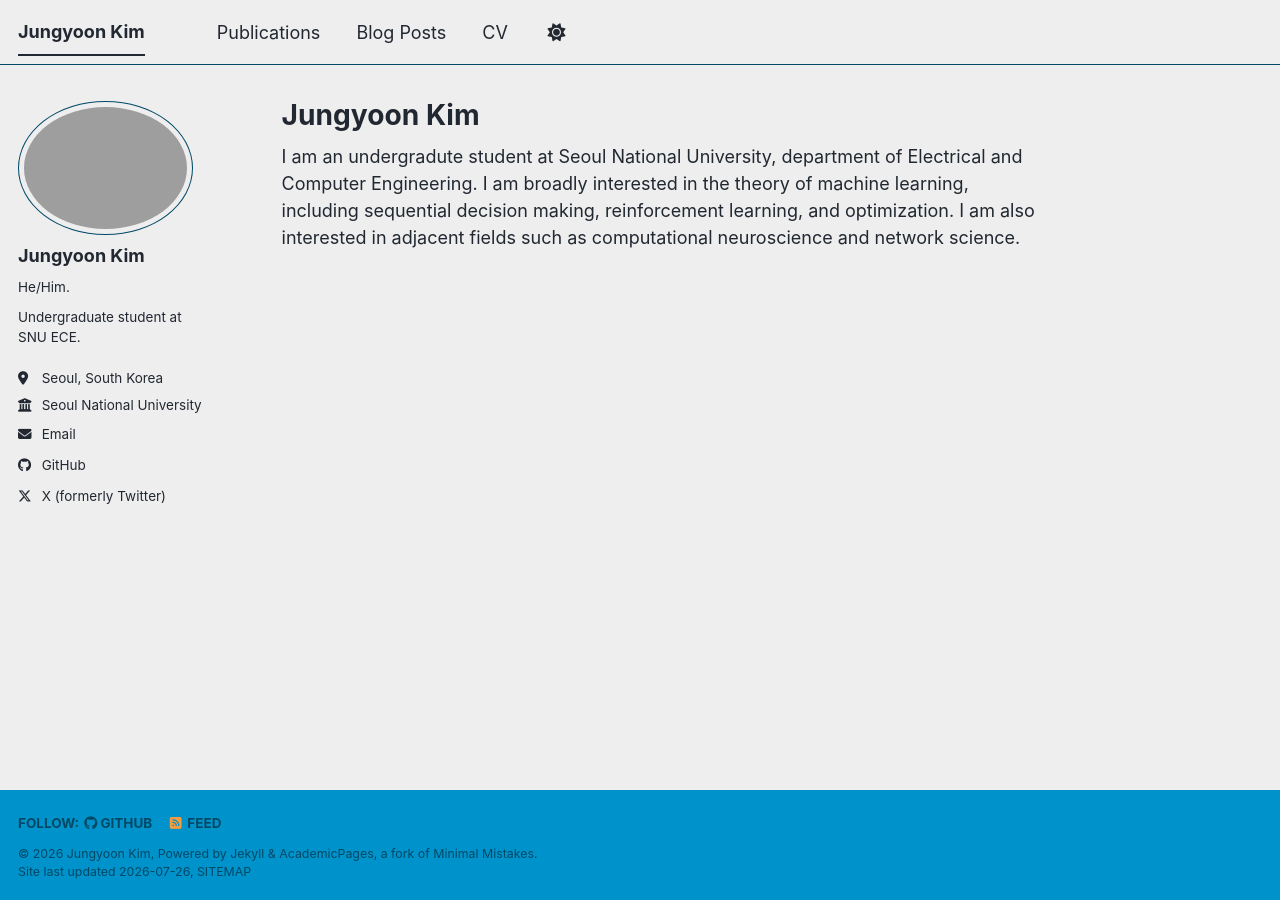
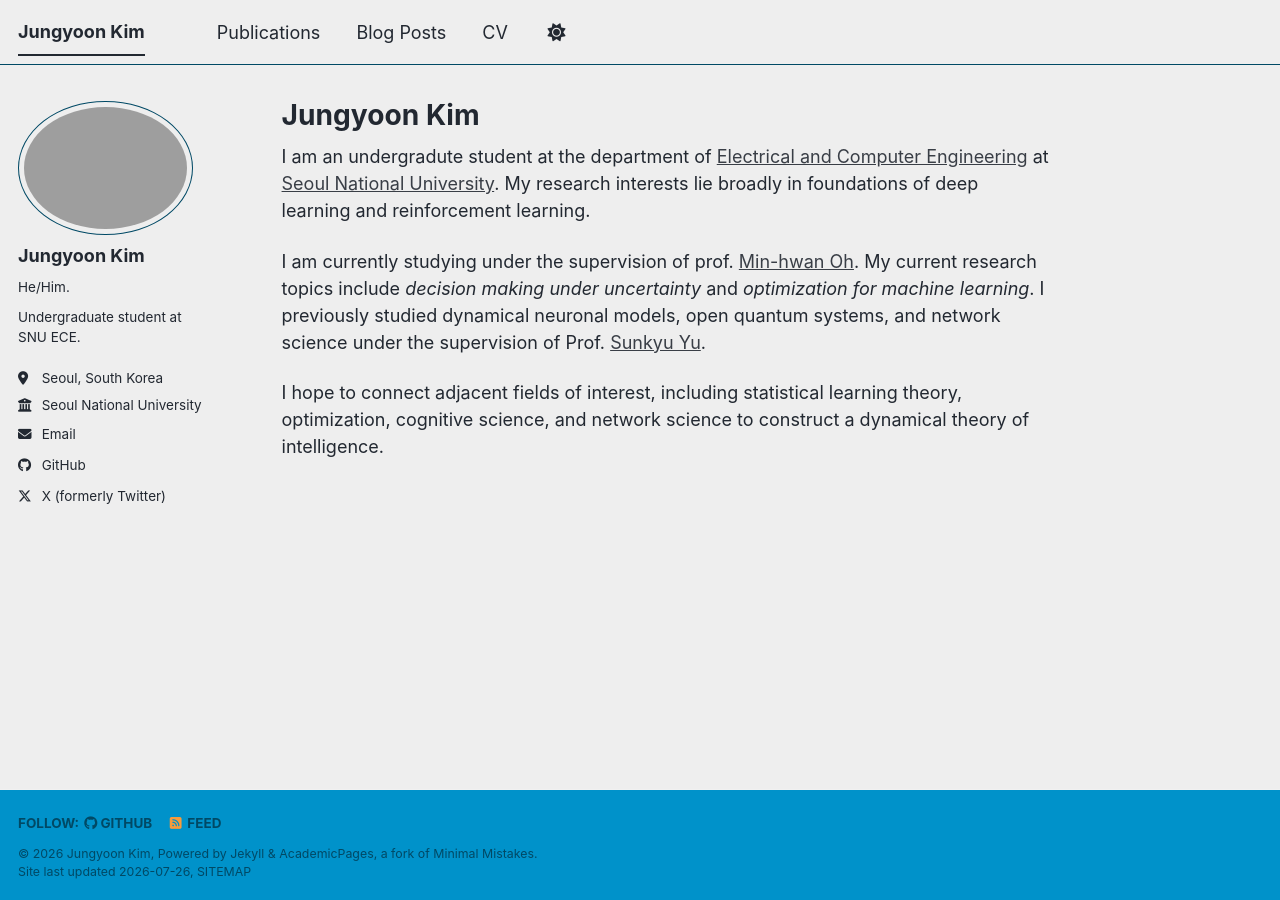
Before and after one commit to cogniti0n/cogniti0n.github.io, a Jekyll site: the page built from _pages/about.md, in a window 1280 px wide. Built offline with Jekyll 4.4.1, drawn with Linux system fonts in a browser that asks for light colours; a script bundle is joined from its source files by our own code; library files that are not in the unit come from our copies.

Commit message:
update about

```diff
--- a/_pages/about.md
+++ b/_pages/about.md
@@ -7,4 +7,8 @@ redirect_from:
   - /about.html
 ---
 
-I am an undergradute student at Seoul National University, department of Electrical and Computer Engineering. I am broadly interested in the theory of machine learning, including sequential decision making, reinforcement learning, and optimization. I am also interested in adjacent fields such as computational neuroscience and network science.
+I am an undergradute student at the department of [Electrical and Computer Engineering](https://ece.snu.ac.kr/) at [Seoul National University](https://en.snu.ac.kr/). My research interests lie broadly in foundations of deep learning and reinforcement learning.
+
+I am currently studying under the supervision of prof. [Min-hwan Oh](https://minoh.io/). My current research topics include *decision making under uncertainty* and *optimization for machine learning*. I previously studied dynamical neuronal models, open quantum systems, and network science under the supervision of Prof. [Sunkyu Yu](https://waves.snu.ac.kr/).
+
+I hope to connect adjacent fields of interest, including statistical learning theory, optimization, cognitive science, and network science to construct a dynamical theory of intelligence.
```
